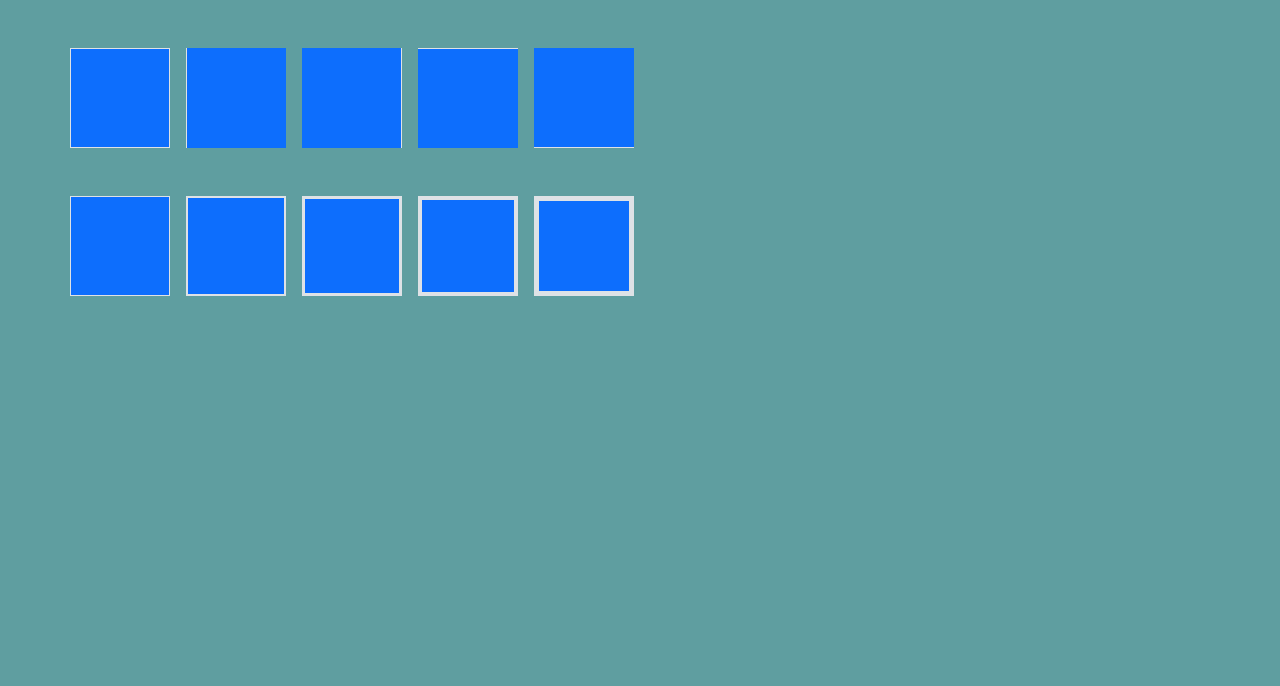
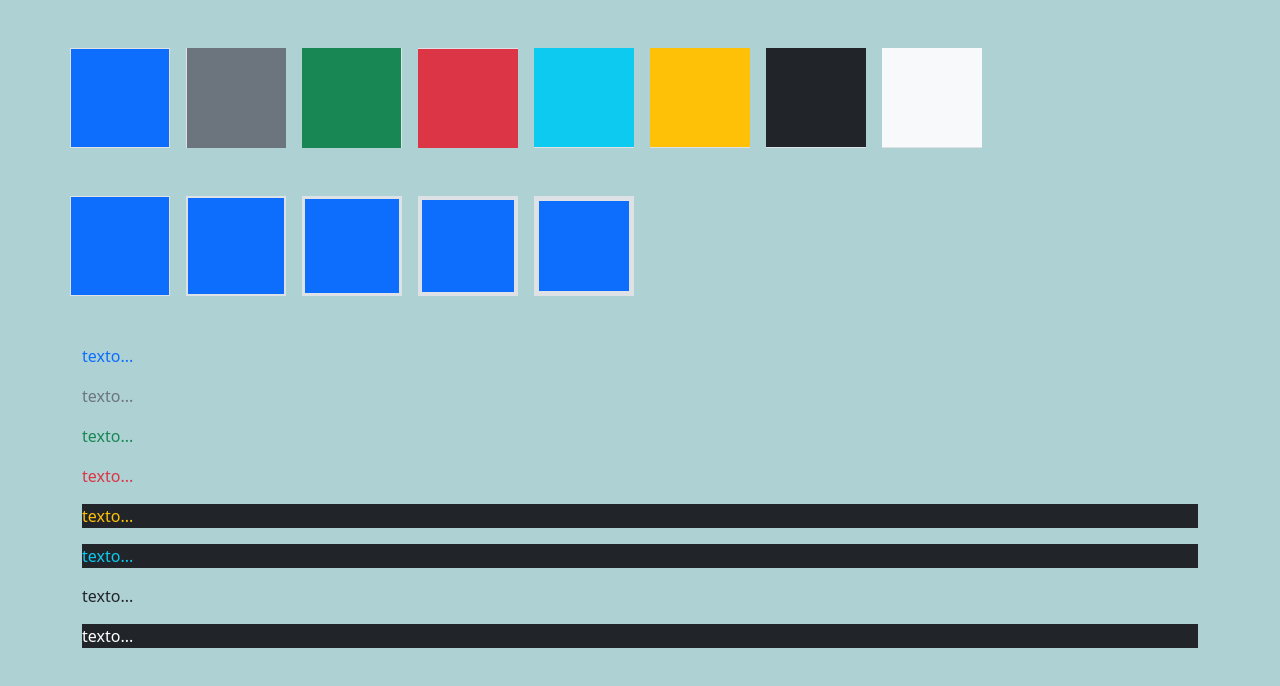
Before and after one commit to treinaweb/treinaweb-bootstrap-primeiros-passos, a plain HTML site: page Primeiros Passos/utilities.html in a window 1280 px wide. Drawn offline with nearby package versions, Linux system fonts and the light colour scheme.

Commit message:
5-3 Colors

```diff
--- a/Primeiros Passos/utilities.html
+++ b/Primeiros Passos/utilities.html
@@ -9,7 +9,7 @@
     <title>Utilities</title>
     <style>
         body {
-            background-color: cadetblue;
+            background-color: rgb(174, 209, 211);
         }
         .square {
             height: 100px;
@@ -21,11 +21,13 @@
     <div class="container my-5">
         <div class="row">
             <div class="square bg-primary border"></div>
-            <div class="square bg-primary border-start mx-3"></div>
-            <div class="square bg-primary border-end"></div>
-            <div class="square bg-primary border-top mx-3"></div>
-            <div class="square bg-primary border-bottom"></div>
-
+            <div class="square bg-secondary border-start mx-3"></div>
+            <div class="square bg-success border-end"></div>
+            <div class="square bg-danger border-top mx-3"></div>
+            <div class="square bg-info border-bottom"></div>
+            <div class="square bg-warning border-bottom mx-3"></div>
+            <div class="square bg-dark border-bottom"></div>
+            <div class="square bg-light border-bottom mx-3"></div>
         </div>
     </div>
 
@@ -40,6 +42,16 @@
         </div>
     </div>
 
+    <div class="container my-5">
+        <p class="text-primary">texto...</p>
+        <p class="text-secondary">texto...</p>
+        <p class="text-success">texto...</p>
+        <p class="text-danger">texto...</p>
+        <p class="text-warning bg-dark">texto...</p>
+        <p class="text-info bg-dark">texto...</p>
+        <p class="text-dark">texto...</p>
+        <p class="text-white bg-dark">texto...</p>
+    </div>
 
 
 </body>
```
